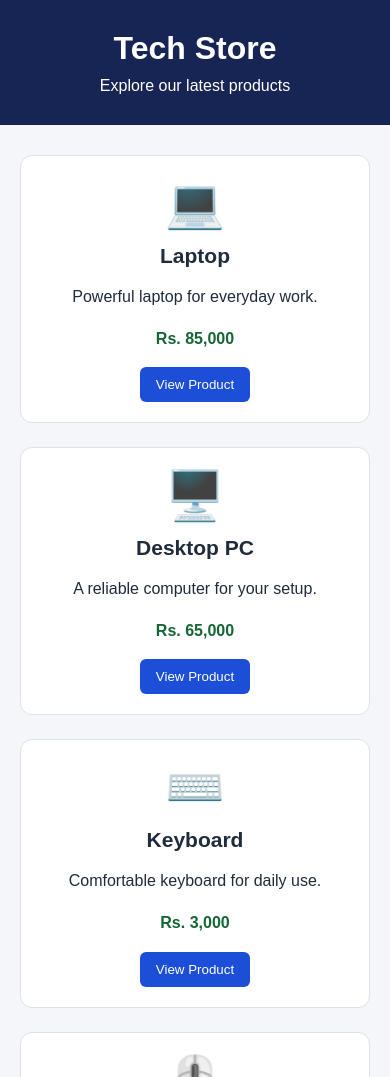
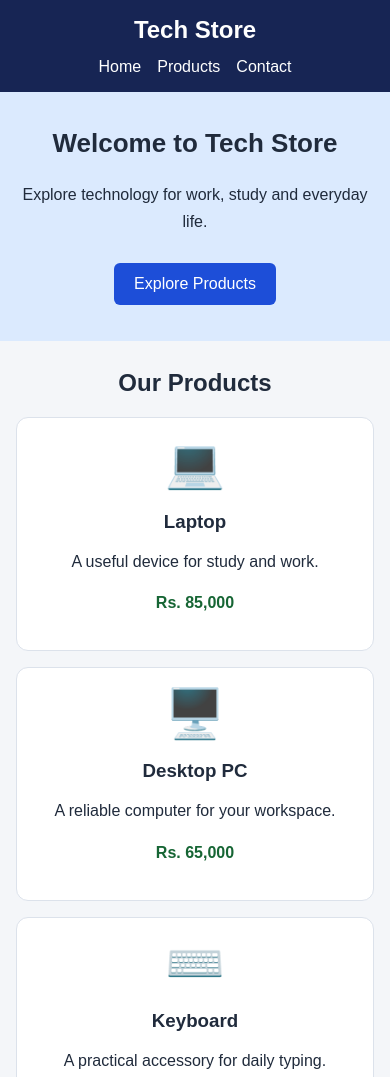
Before and after one commit to aush7845/6-month-web-development-journey, a plain HTML site: page index.html in a window 390 px wide. Shown: the top 1077 px of the page. Drawn offline with Linux system fonts and the light colour scheme.

Commit message:
Day 13: Practice Responsive Design

```diff
--- a/index.html
+++ b/index.html
@@ -4,72 +4,87 @@
 <head>
     <meta charset="UTF-8">
     <meta name="viewport" content="width=device-width, initial-scale=1.0">
-    <title>Day 12 - CSS Grid</title>
+    <meta name="description" content="Explore computers and accessories at Tech Store.">
+    <title>Day 13 - Responsive Tech Store</title>
     <link rel="stylesheet" href="style.css">
 </head>
 <body>
 
-    <header class="header">
-        <h1>Tech Store</h1>
-        <p>Explore our latest products</p>
+    <header class="site-header">
+        <nav class="navbar" aria-label="Main navigation">
+            <a class="logo" href="#home">Tech Store</a>
+
+            <ul class="nav-links">
+                <li><a href="#home">Home</a></li>
+                <li><a href="#products">Products</a></li>
+                <li><a href="#contact">Contact</a></li>
+            </ul>
+        </nav>
     </header>
 
-    <main class="container">
-        <section class="product-grid" aria-label="Products">
+    <main>
+        <section class="hero" id="home">
+            <h1>Welcome to Tech Store</h1>
+            <p>Explore technology for work, study and everyday life.</p>
+            <a class="hero-button" href="#products">Explore Products</a>
+        </section>
 
+        <section class="products-section" id="products">
+            <h2>Our Products</h2>
+
+            <div class="product-grid">
                 <article class="product-card">
-                <div class="product-image">💻</div>
-                <h2>Laptop</h2>
-                <p>Powerful laptop for everyday work.</p>
+                    <div class="product-image" aria-hidden="true">💻</div>
+                    <h3>Laptop</h3>
+                    <p>A useful device for study and work.</p>
                     <p class="price">Rs. 85,000</p>
-                <button type="button">View Product</button>
                 </article>
 
                 <article class="product-card">
-                <div class="product-image">🖥️</div>
-                <h2>Desktop PC</h2>
-                <p>A reliable computer for your setup.</p>
+                    <div class="product-image" aria-hidden="true">🖥️</div>
+                    <h3>Desktop PC</h3>
+                    <p>A reliable computer for your workspace.</p>
                     <p class="price">Rs. 65,000</p>
-                <button type="button">View Product</button>
                 </article>
 
                 <article class="product-card">
-                <div class="product-image">⌨️</div>
-                <h2>Keyboard</h2>
-                <p>Comfortable keyboard for daily use.</p>
+                    <div class="product-image" aria-hidden="true">⌨️</div>
+                    <h3>Keyboard</h3>
+                    <p>A practical accessory for daily typing.</p>
                     <p class="price">Rs. 3,000</p>
-                <button type="button">View Product</button>
                 </article>
 
                 <article class="product-card">
-                <div class="product-image">🖱️</div>
-                <h2>Mouse</h2>
-                <p>A practical mouse for work and study.</p>
+                    <div class="product-image" aria-hidden="true">🖱️</div>
+                    <h3>Mouse</h3>
+                    <p>Navigate your computer comfortably.</p>
                     <p class="price">Rs. 1,500</p>
-                <button type="button">View Product</button>
                 </article>
 
                 <article class="product-card">
-                <div class="product-image">🎧</div>
-                <h2>Headphones</h2>
-                <p>Enjoy music and online meetings.</p>
+                    <div class="product-image" aria-hidden="true">🎧</div>
+                    <h3>Headphones</h3>
+                    <p>For music, classes and online meetings.</p>
                     <p class="price">Rs. 4,000</p>
-                <button type="button">View Product</button>
                 </article>
 
                 <article class="product-card">
-                <div class="product-image">📷</div>
-                <h2>Webcam</h2>
+                    <div class="product-image" aria-hidden="true">📷</div>
+                    <h3>Webcam</h3>
                     <p>Useful for video calls and classes.</p>
                     <p class="price">Rs. 5,000</p>
-                <button type="button">View Product</button>
                 </article>
+            </div>
+        </section>
 
+        <section class="contact-section" id="contact">
+            <h2>Contact Us</h2>
+            <p>Email: hello@example.com</p>
         </section>
     </main>
 
     <footer class="footer">
-        <p>Day 12 Practice — CSS Grid</p>
+        <p>Day 13 Practice — Responsive Design</p>
     </footer>
 
 </body>
--- a/style.css
+++ b/style.css
@@ -1,68 +1,125 @@
 
-/* Day 12: CSS Grid Practice */
+/* Day 13: Responsive Design */
 
 * {
     box-sizing: border-box;
 }
 
+html {
+    scroll-behavior: smooth;
+}
+
 body {
     margin: 0;
     font-family: Arial, sans-serif;
+    color: #202b3c;
     background-color: #f4f6f9;
-    color: #202b3c;
 }
 
-.header {
-    text-align: center;
+/* Navigation */
+
+.site-header {
     background-color: #172554;
     color: white;
-    padding: 30px 20px;
 }
 
-.header h1 {
-    margin: 0 0 10px;
+.navbar {
+    max-width: 1100px;
+    margin: 0 auto;
+    padding: 18px 24px;
+    display: flex;
+    justify-content: space-between;
+    align-items: center;
+    gap: 20px;
 }
 
-.header p {
-    margin: 0;
+.logo {
+    color: white;
+    text-decoration: none;
+    font-size: 24px;
+    font-weight: bold;
 }
 
-.container {
+.nav-links {
+    display: flex;
+    gap: 24px;
+    list-style: none;
+    margin: 0;
+    padding: 0;
+}
+
+.nav-links a {
+    color: white;
+    text-decoration: none;
+}
+
+.nav-links a:hover {
+    text-decoration: underline;
+}
+
+/* Welcome section */
+
+.hero {
+    text-align: center;
+    padding: 70px 24px;
+    background-color: #dbeafe;
+}
+
+.hero h1 {
+    font-size: 38px;
+    margin-top: 0;
+}
+
+.hero p {
+    line-height: 1.7;
+}
+
+.hero-button {
+    display: inline-block;
+    margin-top: 12px;
+    padding: 12px 20px;
+    background-color: #1d4ed8;
+    color: white;
+    text-decoration: none;
+    border-radius: 6px;
+}
+
+/* Product layout */
+
+.products-section,
+.contact-section {
     max-width: 1100px;
     margin: 0 auto;
-    padding: 30px 20px;
+    padding: 36px 24px;
 }
 
-/* Main Grid */
+.products-section > h2,
+.contact-section > h2 {
+    text-align: center;
+    margin-top: 0;
+}
 
 .product-grid {
     display: grid;
-
-    /* Three equal columns */
-    grid-template-columns: repeat(3, 1fr);
-
-    /* Space between rows and columns */
+    grid-template-columns: repeat(3, minmax(0, 1fr));
     gap: 24px;
 }
 
-/* Product Card */
-
 .product-card {
+    min-width: 0;
     background-color: white;
-    padding: 20px;
     border: 1px solid #dce2eb;
     border-radius: 12px;
+    padding: 22px;
     text-align: center;
 }
 
 .product-image {
     font-size: 48px;
-    margin-bottom: 12px;
 }
 
-.product-card h2 {
-    font-size: 21px;
-    margin: 10px 0;
+.product-card h3 {
+    margin-bottom: 8px;
 }
 
 .product-card p {
@@ -74,27 +131,72 @@ body {
     font-weight: bold;
 }
 
-.product-card button {
-    background-color: #1d4ed8;
+/* Footer */
+
+.footer {
+    background-color: #172554;
     color: white;
-    border: none;
-    padding: 10px 16px;
-    border-radius: 6px;
-    cursor: pointer;
+    text-align: center;
+    padding: 20px;
 }
 
-/* Tablet: two columns */
+/* Tablet: 2 columns */
 
-@media (max-width: 800px) {
+@media (max-width: 768px) {
+    .navbar {
+        padding: 16px;
+    }
+
+    .nav-links {
+        gap: 14px;
+    }
+
+    .hero {
+        padding: 50px 20px;
+    }
+
+    .hero h1 {
+        font-size: 30px;
+    }
+
     .product-grid {
-        grid-template-columns: repeat(2, 1fr);
+        grid-template-columns: repeat(2, minmax(0, 1fr));
+        gap: 16px;
+    }
+
+    .products-section,
+    .contact-section {
+        padding: 28px 16px;
     }
 }
 
-/* Mobile: one column */
+/* Mobile: 1 column */
 
-@media (max-width: 500px) {
+@media (max-width: 480px) {
+    .navbar {
+        flex-direction: column;
+        gap: 14px;
+    }
+
+    .nav-links {
+        justify-content: center;
+        flex-wrap: wrap;
+        gap: 16px;
+    }
+
+    .hero {
+        padding: 36px 16px;
+    }
+
+    .hero h1 {
+        font-size: 26px;
+    }
+
     .product-grid {
         grid-template-columns: 1fr;
     }
+
+    .product-card {
+        padding: 18px;
+    }
 }
```
Lines whose indentation alone changed are shown as unchanged.
